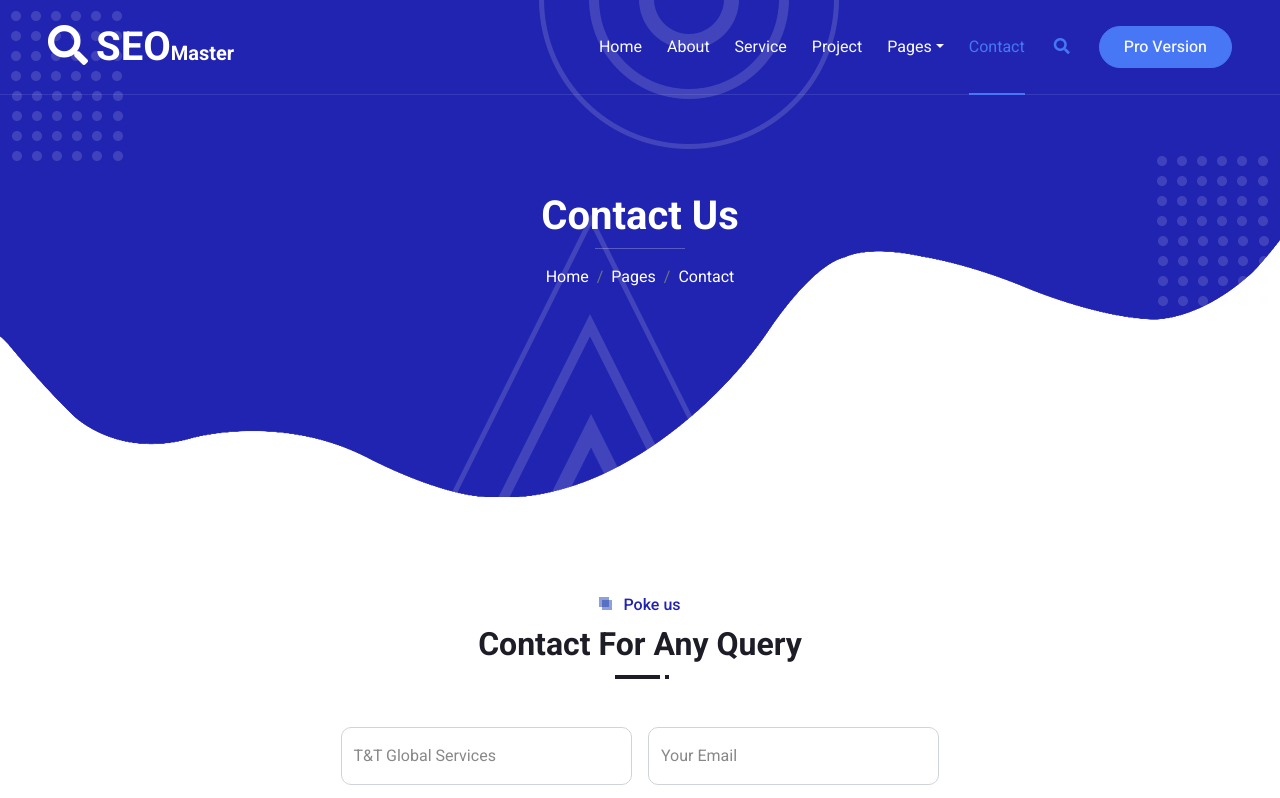
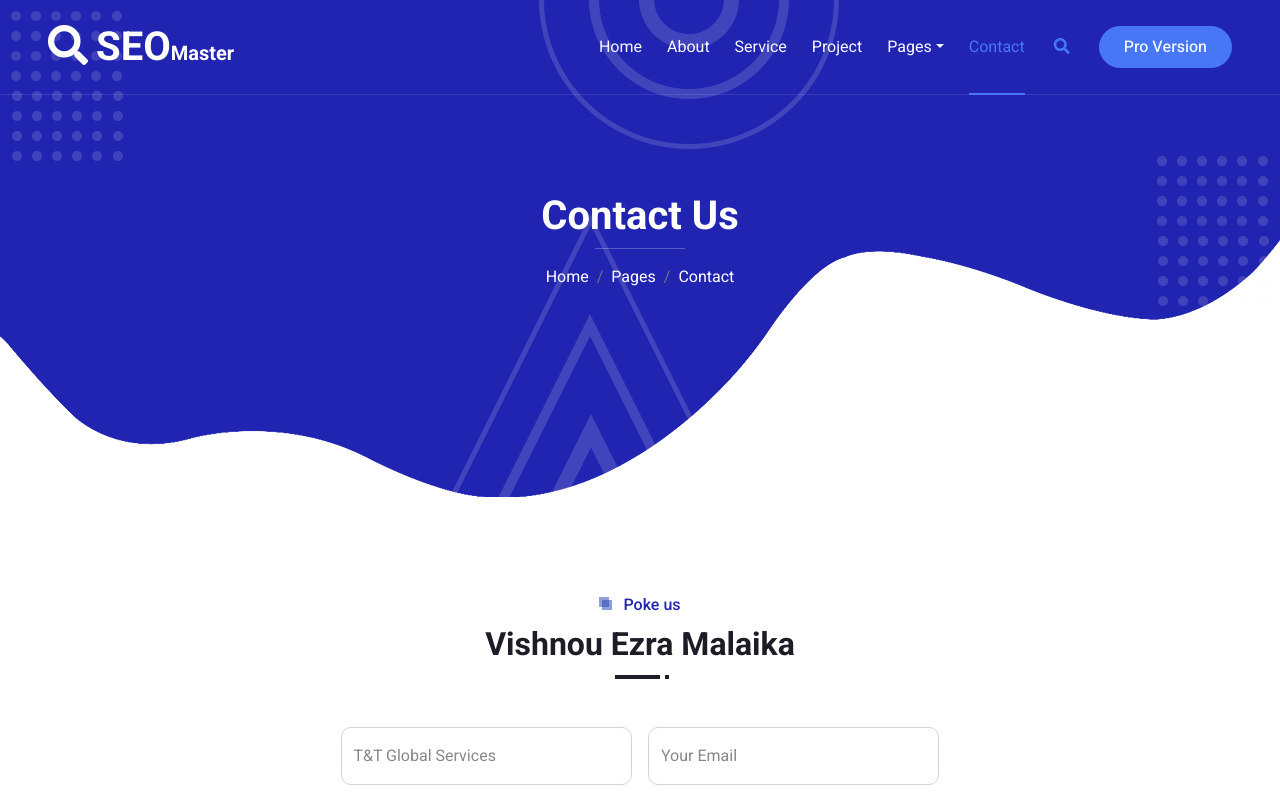
Before and after one commit to stene12345/web-consulting, a plain HTML site: page contact.html in a window 1280 px wide. Shown: the top 798 px of the page. Drawn offline with nearby package versions, Linux system fonts and the light colour scheme.

Commit message:
modified contact

```diff
--- a/contact.html
+++ b/contact.html
@@ -121,7 +121,7 @@
                     <div class="col-lg-7">
                         <div class="section-title position-relative text-center mb-5 pb-2 wow fadeInUp" data-wow-delay="0.1s">
                             <h6 class="position-relative d-inline text-primary ps-4">Poke us</h6>
-                            <h2 class="mt-2">Contact For Any Query</h2>
+                            <h2 class="mt-2">Vishnou Ezra Malaika</h2>
                         </div>
                         <div class="wow fadeInUp" data-wow-delay="0.3s">
                             <form>
```
